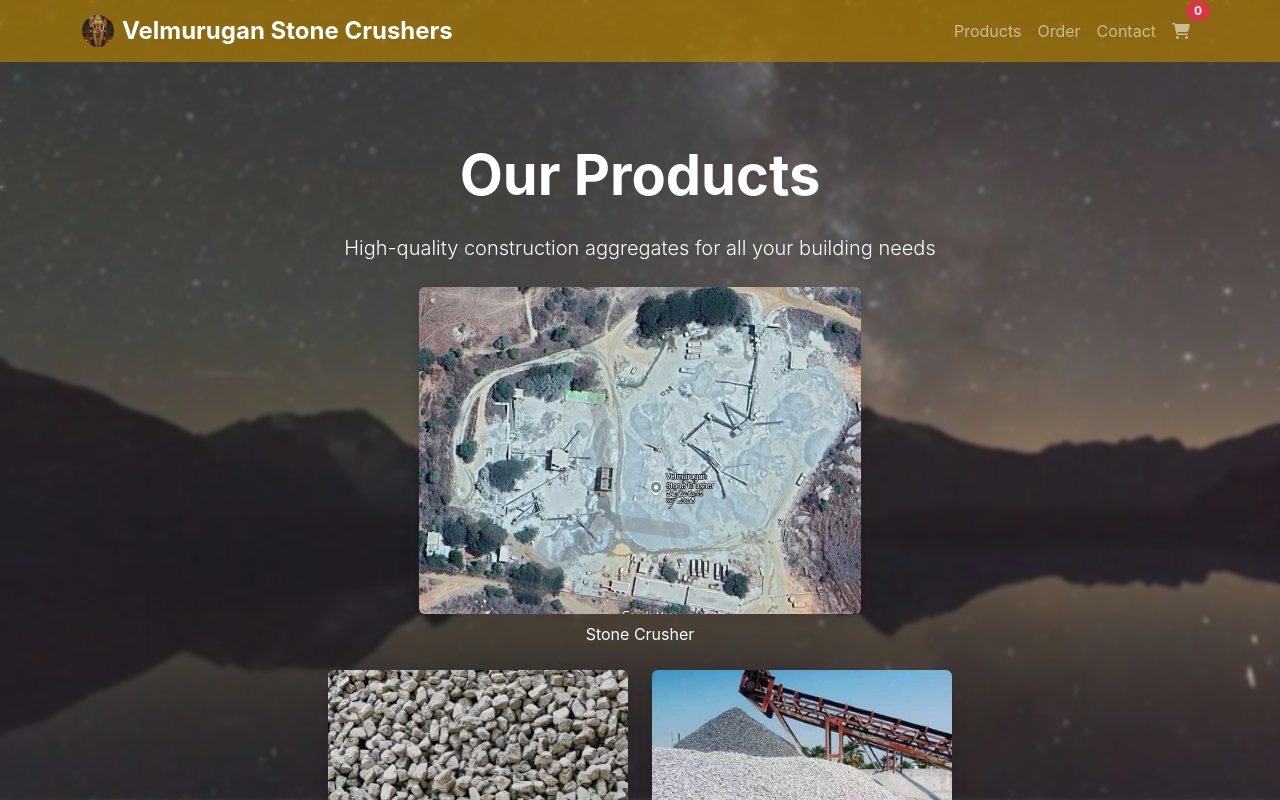
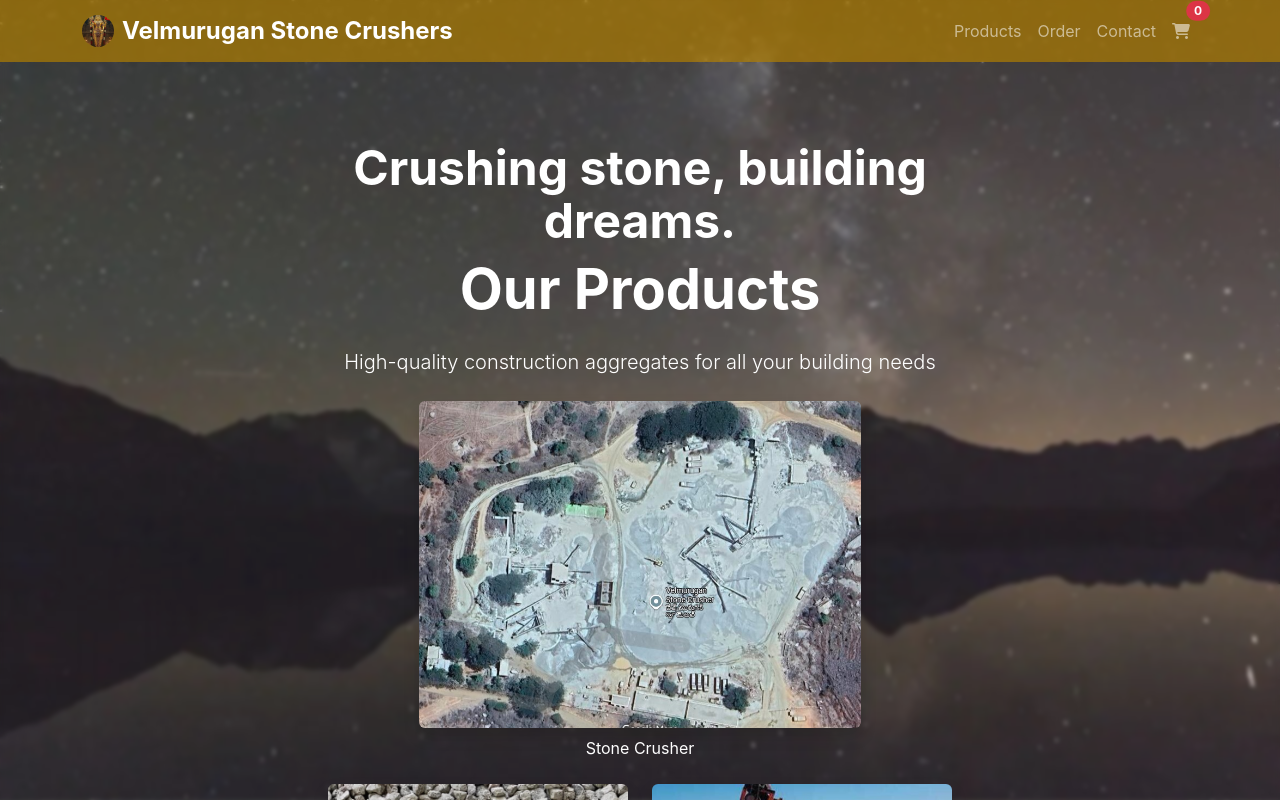
Before and after one commit to kkfun9/main, a React (Create React App) app in the folder client/: page / in a window 1280 px wide. Shown: the top 800 px of the page. Built offline with nearby package versions, Linux system fonts and the light colour scheme; no server answers.

Commit message:
Add two-line caption above Our Products heading in Hero section

```diff
--- a/client/src/components/Hero.js
+++ b/client/src/components/Hero.js
@@ -6,7 +6,10 @@
       <div className="container">
         <div className="row">
           <div className="col-lg-8 mx-auto text-center">
-            <h1 className="display-4 fw-bold mb-4">Our Products</h1>
+            <div style={{fontSize: '3rem', fontWeight: 'bold', lineHeight: 1.1, marginBottom: '0.5rem'}}>
+              Crushing stone, building<br />dreams.
+            </div>
+            <h1 className="display-4 fw-bold mb-4" style={{marginTop: '0.5rem'}}>Our Products</h1>
             <p className="lead mb-4">High-quality construction aggregates for all your building needs</p>
             <div className="row justify-content-center">
               {/* Line 1: Stone Crusher */}
```
